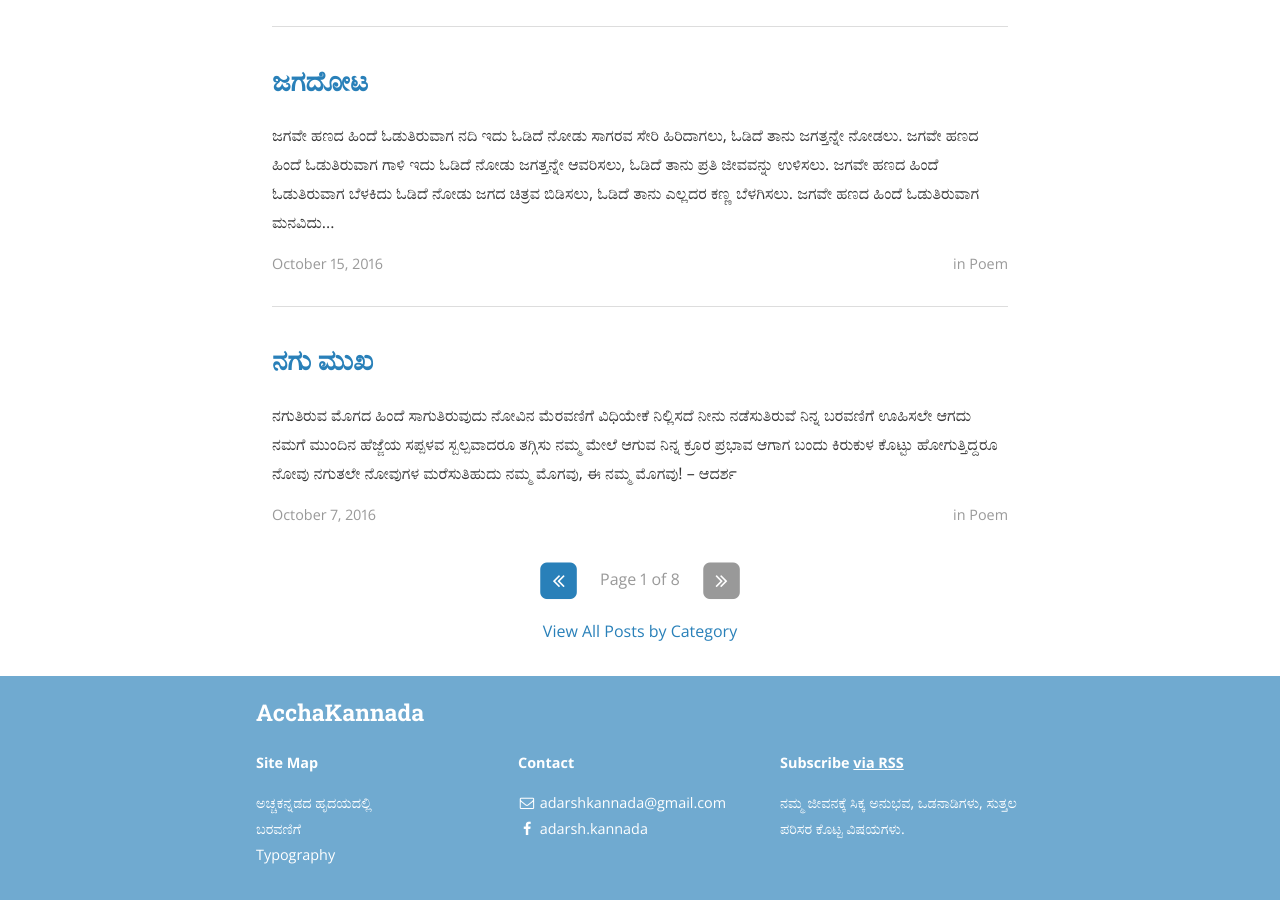
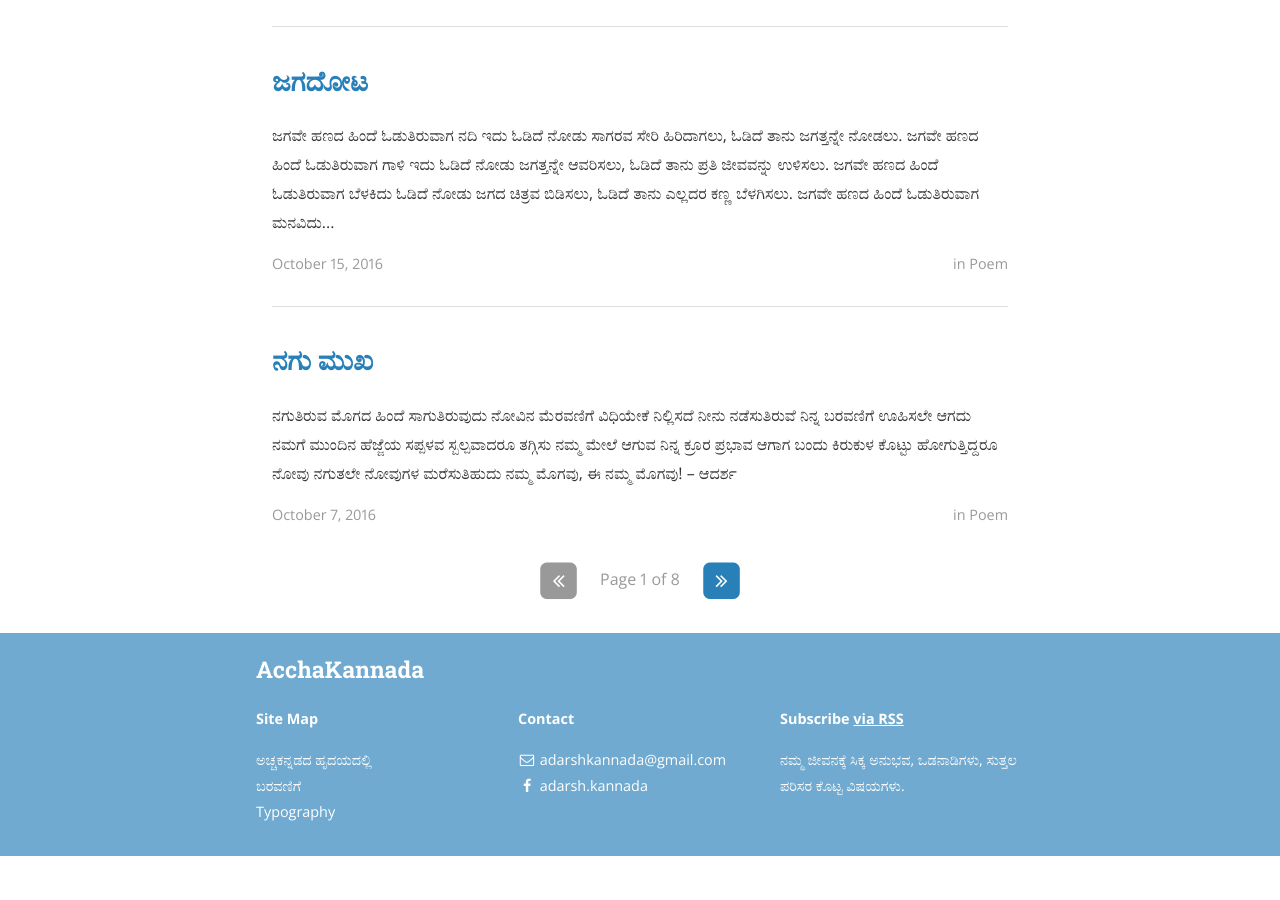
Before and after one commit to bencentra/centrarium, a Jekyll site: the page built from index.html, in a window 1280 px wide and 900 px high, scrolled down 1380 px. Built offline with Jekyll 4.4.1, drawn with Linux system fonts in a browser that asks for light colours; nearby versions of some CDN libraries; the list of posts is cut into pages by our own code; a style sheet for code colours, icons or effects is not loaded; after the commit the page ends 2236 px from its top, so only the background shows below that.

Commit message:
reverting original code from centrarium
for Index page navigation

```diff
--- a/index.html
+++ b/index.html
@@ -43,13 +43,22 @@
 
 <nav class="pagination" role="navigation">
 	<p>
-    {% if paginator.next_page %}
-    <a class="newer-posts" href="{{ site.baseurl }}page{{paginator.next_page}}">
+    {% if paginator.previous_page %}
+			{% if paginator.page == 2 %}
+			<a class="newer-posts" href="{% if site.baseurl %}{{ site.baseurl }}{% endif %}/">
         <span class="fa-stack fa-lg">
           <i class="fa fa-square fa-stack-2x"></i>
           <i class="fa fa-angle-double-left fa-stack-1x fa-inverse"></i>
         </span>
       </a>
+			{% else %}
+			<a class="newer-posts" href="{{ site.baseurl }}/page{{paginator.previous_page}}">
+				<span class="fa-stack fa-lg">
+					<i class="fa fa-square fa-stack-2x"></i>
+					<i class="fa fa-angle-double-left fa-stack-1x fa-inverse"></i>
+				</span>
+			</a>
+			{% endif %}
 		{% else %}
 		<span class="fa-stack fa-lg">
       <i class="fa fa-square fa-stack-2x"></i>
@@ -57,22 +66,13 @@
     </span>
 		{% endif %}
 		<span class="page-number">Page {{ paginator.page }} of {{ paginator.total_pages }}</span>
-    {% if paginator.previous_page %}
-      {% if paginator.page == 2 %}
-      <a class="newer-posts" href="{{ site.baseurl }}">
+		{% if paginator.next_page %}
+		<a class="newer-posts" href="{{ site.baseurl }}/page{{paginator.next_page}}">
       <span class="fa-stack fa-lg">
         <i class="fa fa-square fa-stack-2x"></i>
         <i class="fa fa-angle-double-right fa-stack-1x fa-inverse"></i>
       </span>
     </a>
-      {% else %}
-      <a class="newer-posts" href="{{ site.baseurl }}page{{paginator.previous_page}}">
-		    <span class="fa-stack fa-lg">
-				  <i class="fa fa-square fa-stack-2x"></i>
-				  <i class="fa fa-angle-double-right fa-stack-1x fa-inverse"></i>
-				</span>
-			</a>
-      {% endif %}
 		{% else %}
 		<span class="fa-stack fa-lg">
       <i class="fa fa-square fa-stack-2x"></i>
@@ -80,9 +80,6 @@
     </span>
 		{% endif %}
 	</p>
-  <p>
-    <a href="{{ site.baseurl }}posts">View All Posts by Category</a>
-  </p>
 </nav>
 
 </div>
```
Lines whose indentation alone changed are shown as unchanged.
